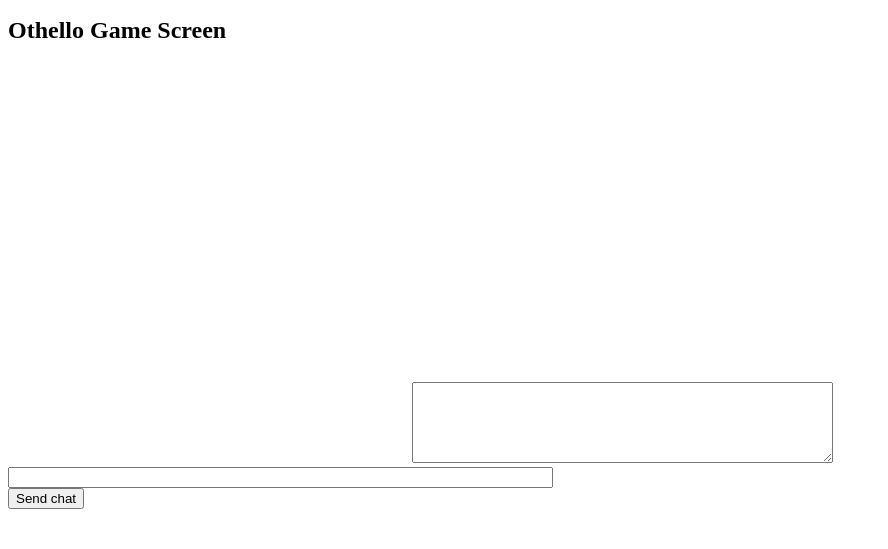
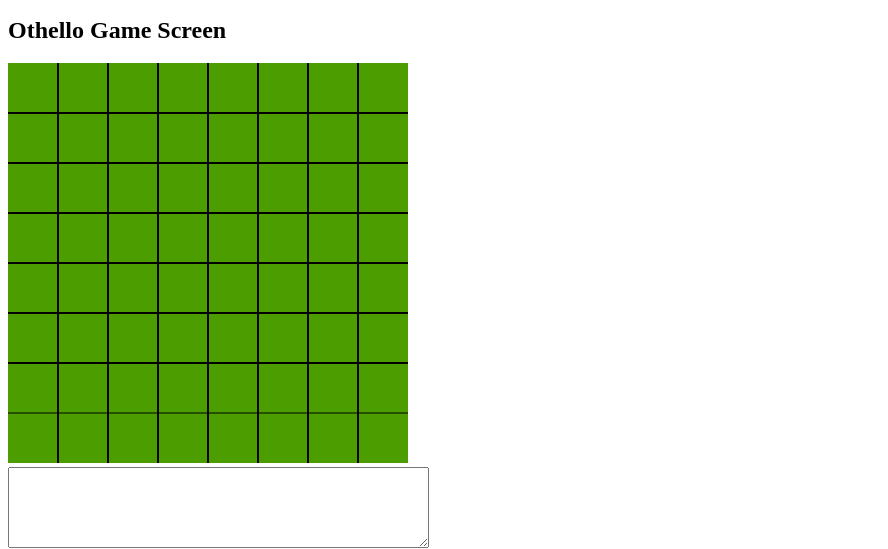
Before and after one commit to isyalim/html5-othello, a plain HTML site: page branches/brian/index.html in a window 1280 px wide. Shown: the part 591-1140 px from the top of the page, without its empty margins (0-888 px from the left). Before the commit the page ends 1108 px from the top, so only its background shows below. Drawn offline with Linux system fonts and the light colour scheme.

Commit message:
Fixed main page. Ready to merge back to trunk.

```diff
--- a/branches/brian/index.html
+++ b/branches/brian/index.html
@@ -2,13 +2,11 @@
 <html lang="en">
 	<head>
 		<meta charset="utf-8" />
-	<title>Day 4</title>
-
+		<title>HTML5 Othello</title>
 		<script type="text/javascript" src="lib/modernizr.js"></script>
 		<script type="text/javascript" src="js/loader.js"></script>
 	</head>
 	<body>
-
 		<div id="login">
 			<h1>Othello</h1>
 			<h2 id='h2test'>Username</h2>
@@ -21,9 +19,10 @@
 			<input id="maininput" size="65" type="text"></input></br>
 			<input type="button" id="mainchatbutton" value="Send chat"></input>
 		</div>
+		<div id="gamescreen">
 			<h2>Othello Game Screen</h2>
-<div id="gamescreen">
 			<canvas id="gameBoard" width="400px" height="400px"></canvas>
+			<br />
 			<textarea readonly="readonly" rows="5" cols="50" id="gamechat" type="text"></textarea></br>
 			<input  id="gameinput" size="65" type="text"></input></br>
 			<input type="button" id="gamechatbutton" value="Send chat"></input>
--- a/branches/brian/js/client.js
+++ b/branches/brian/js/client.js
@@ -1,7 +1,4 @@
-var game = Othello.namespace("client.game");
-// console.log(game);
-
-game = function() {
+Othello.client.game = function() {
 	// Constants
 	var EMPTY = 0, WHITE = 1, BLACK = 2;
 	var NUM_ROWS = 8, NUM_COLS = 8;
@@ -17,6 +14,8 @@ game = function() {
 	init = function() {
 		canvas = document.querySelector("#gameBoard");
 		ctx = canvas.getContext("2d");
+
+		cacheImages();
 	}
 
 
@@ -29,26 +28,27 @@ game = function() {
 		tempCanvas = document.createElement("canvas");
 		tempCanvas.width = boardWidth;
 		tempCanvas.height = boardHeight;
-		tempCtx = tempCanvas.getCtx("2d");
+		tempCtx = tempCanvas.getContext("2d");
 
 		// Green board
 		tempCtx.fillStyle = "#4C9E00";
 		tempCtx.fillRect(0, 0, boardWidth, boardHeight);
 
 		// Grid lines
-		for (var i = 1; i < NUM_ROWS - 1; i++) {
-			for (var j = 1; j < NUM_COLS - 1; j++) {
-				ctx.moveTo(i * GRID_SIZE, 0);
-				ctx.lineTo(i * GRID_SIZE, boardHeight);
-				ctx.stroke();
+		for (var i = 1; i < NUM_ROWS; i++) {
+			for (var j = 1; j < NUM_COLS; j++) {
+				tempCtx.moveTo(j * GRID_SIZE, 0);
+				tempCtx.lineTo(j * GRID_SIZE, boardHeight);
+				tempCtx.stroke();
 			}
 
-			ctx.moveTo(0, j * GRID_SIZE);
-			ctx.lineTo(boardWidth, j * GRID_SIZE);
-			ctx.stroke();
+			tempCtx.moveTo(0, i * GRID_SIZE);
+			tempCtx.lineTo(boardWidth, i * GRID_SIZE);
+			tempCtx.stroke();
 		}
 
-
+		boardImage = new Image();
+		boardImage.src = tempCanvas.toDataURL();
 
 		// Draw white piece
 
--- a/branches/brian/js/loader.js
+++ b/branches/brian/js/loader.js
@@ -1,5 +1,12 @@
 var Othello = {
-	// Settings and constants here
+	// Namespaces
+	server : {
+
+	},
+
+	client : {
+
+	}
 };
 
 // start loading when main document is loaded
@@ -9,13 +16,14 @@ window.addEventListener("load", function() {
 			// Libraries
 
 			// Scripts
-			"js/utils.js", "js/client.js"
+			/*"js/utils.js"*/, "js/client.js"
 		],
 
 		complete : function() {
 			console.log("All files have been loaded.", Othello);
 
-			Othello.game.init();
+			Othello.client.game.init();
+			Othello.client.game.draw();
 		}
 	}]);
 }, false);
--- a/branches/brian/js/utils.js
+++ b/branches/brian/js/utils.js
@@ -1,11 +1,11 @@
 // Useful methods
-Othello.namespace = function(name, separator, container){
-  var ns = name.split(separator || '.'),
-    o = container || Othello,
-    i,
-    len;
-  for(i = 0, len = ns.length; i < len; i++){
-    o = o[ns[i]] = o[ns[i]] || {};
-  }
-  return o;
-};
+// Othello.namespace = function(name, separator, container){
+//   var ns = name.split(separator || '.'),
+//     o = container || Othello,
+//     i,
+//     len;
+//   for(i = 0, len = ns.length; i < len; i++){
+//     o = o[ns[i]] = o[ns[i]] || {};
+//   }
+//   return o;
+// };
```
Lines whose indentation alone changed are shown as unchanged.
